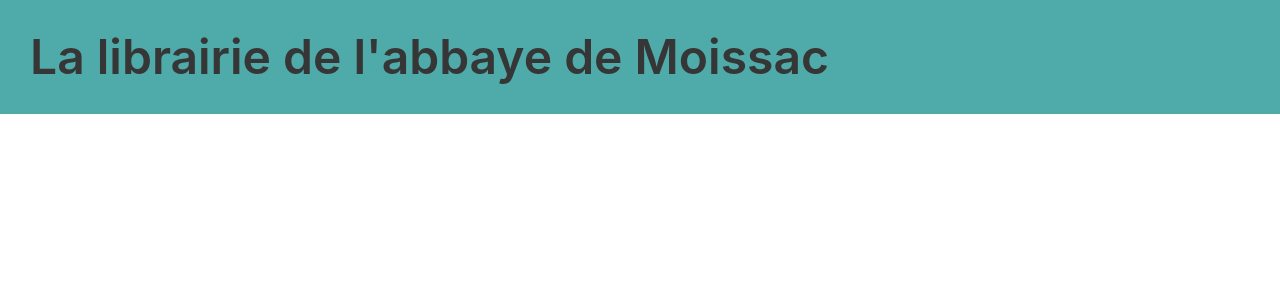
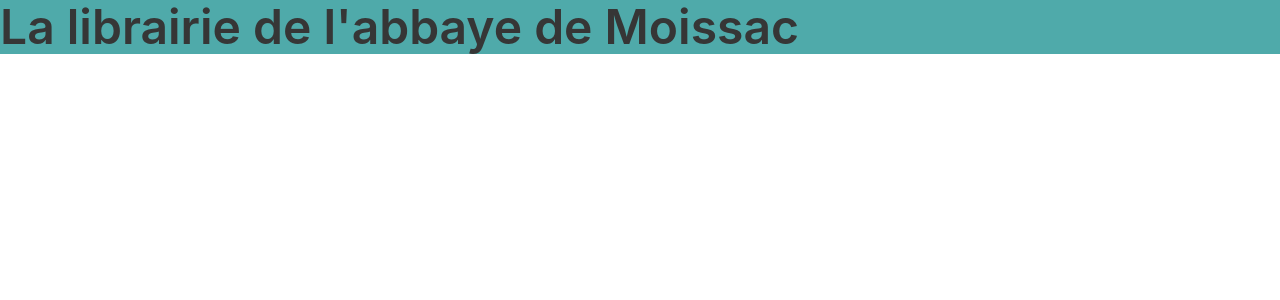
Before and after one commit to sbiay/DM-py-2022-Biay-Moissac, a Flask app: page / in a window 1280 px wide. Shown: the top 300 px of the page. Run offline with Flask 2, Linux system fonts and the light colour scheme.

Commit message:
Résolution du prblm de CSS en écrivant le script dans l'HTML

```diff
--- a/appli-moissac.py
+++ b/appli-moissac.py
@@ -4,6 +4,7 @@ app = Flask("Application")
 
 
 @app.route("/")
+@app.route("/templates/css/moissac1.css")
 def accueil():
     return render_template("accueil.html", nom="Scriptorium de Moissac")
 
--- a/templates/accueil.html
+++ b/templates/accueil.html
@@ -2,8 +2,14 @@
 <html lang="fr">
 <head>
     <title>La librairie de l'abbaye de Moissac</title>
+    <style>
+        h1 {
+            background-color: rgb(79, 170, 170);
+            padding: 30px;
+            margin-bottom: 25px;
+        }
+    </style>
     <link rel="stylesheet" href="https://cdn.jsdelivr.net/npm/bulma@0.9.3/css/bulma.min.css">
-        <link type="text/css" rel="stylesheet" href="/home/sbiay/chantiers/Moissac/templates/css/moissac1.css">
     <meta charset="UTF-8">
 </head>
 <body>
```
Lines whose indentation alone changed are shown as unchanged.
